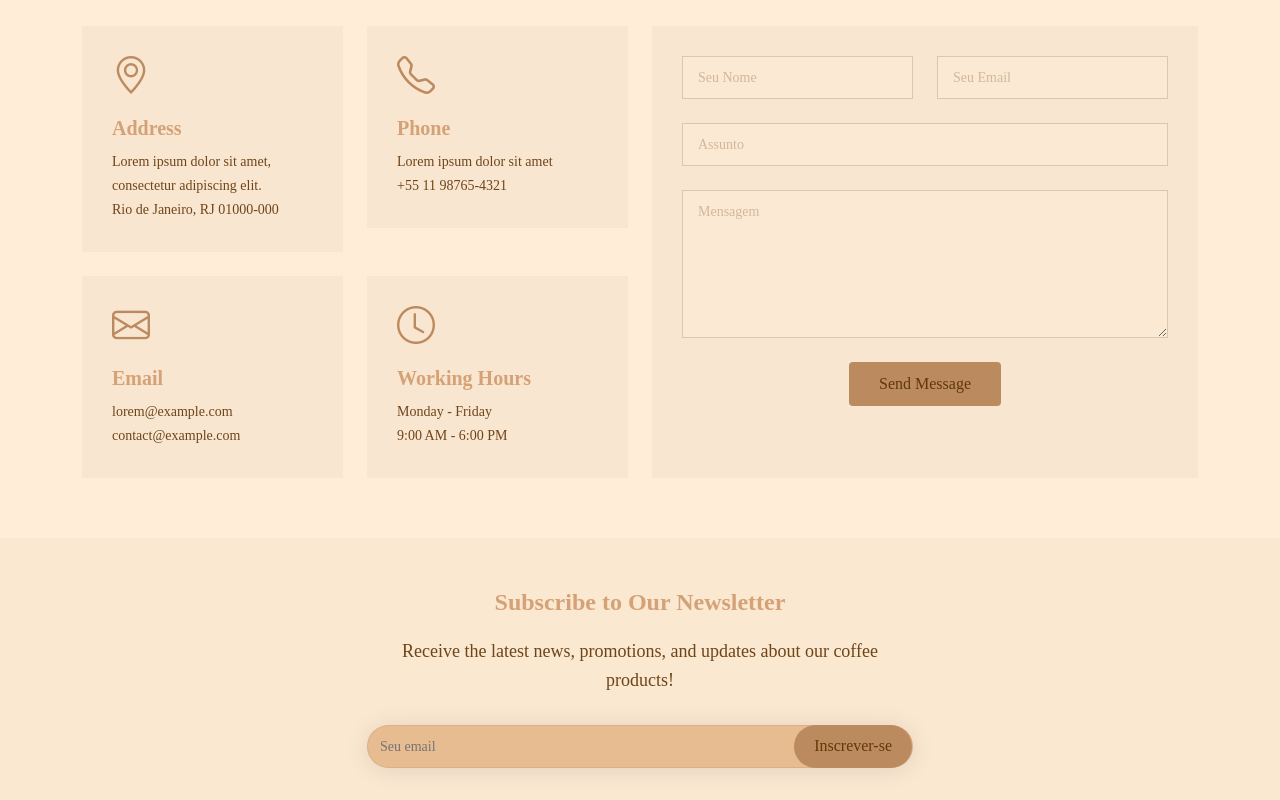
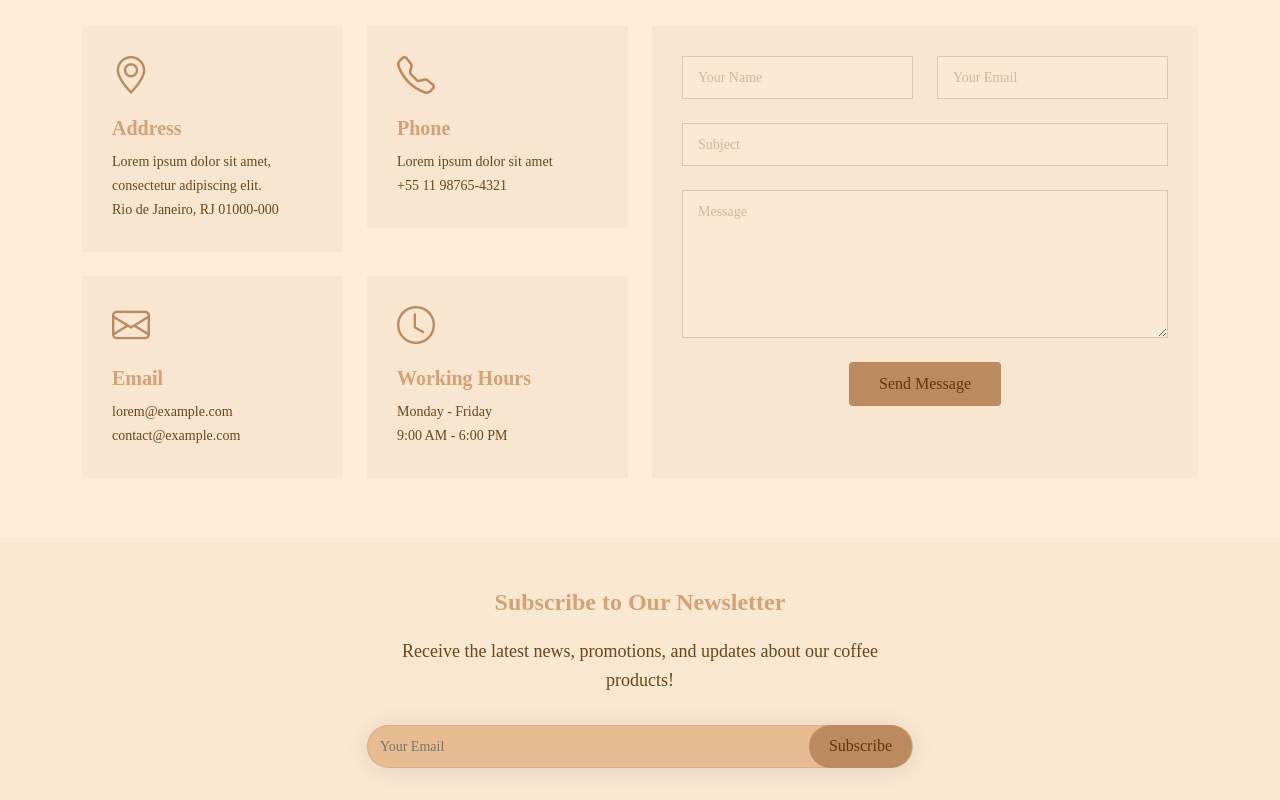
Before and after one commit to anaeggerdemier/natural-cafe-shop, a plain HTML site: page index.html in a window 1280 px wide. Shown: the part 5920-6720 px from the top of the page. Drawn offline with Linux system fonts and the light colour scheme.

Commit message:
Update form placeholders for improved clarity

```diff
--- a/index.html
+++ b/index.html
@@ -476,19 +476,19 @@
           <div class="row gy-4">
 
             <div class="col-md-6">
-              <input type="text" name="name" class="form-control" placeholder="Seu Nome" required="">
+              <input type="text" name="name" class="form-control" placeholder="Your Name" required="">
             </div>
 
             <div class="col-md-6">
-              <input type="email" class="form-control" name="email" placeholder="Seu Email" required="">
+              <input type="email" class="form-control" name="email" placeholder="Your Email" required="">
             </div>
 
             <div class="col-12">
-              <input type="text" class="form-control" name="subject" placeholder="Assunto" required="">
+              <input type="text" class="form-control" name="subject" placeholder="Subject" required="">
             </div>
 
             <div class="col-12">
-              <textarea class="form-control" name="message" rows="6" placeholder="Mensagem" required=""></textarea>
+              <textarea class="form-control" name="message" rows="6" placeholder="Message" required=""></textarea>
             </div>
 
             <div class="col-12 text-center">
@@ -522,8 +522,8 @@
           <p>Receive the latest news, promotions, and updates about our coffee products!</p>
           <form action="forms/newsletter.php" method="post" class="php-email-form">
             <div class="newsletter-form">
-              <input type="email" name="email" placeholder="Seu email">
-              <input type="submit" value="Inscrever-se">
+              <input type="email" name="email" placeholder="Your Email">
+              <input type="submit" value="Subscribe">
             </div>
             <div class="loading">Loading...</div>
             <div class="error-message"></div>
@@ -594,6 +594,7 @@
     <p>© <span>Copyright</span> <strong class="px-1 sitename">Green Coffee</strong> <span>All Rights Reserved</span></p>
     <div class="credits">
       Designed by <a href="https://bootstrapmade.com/">BootstrapMade</a>
+      Developed by <strong>Ana Caroline Demier</strong>
     </div>
   </div>
 
```
